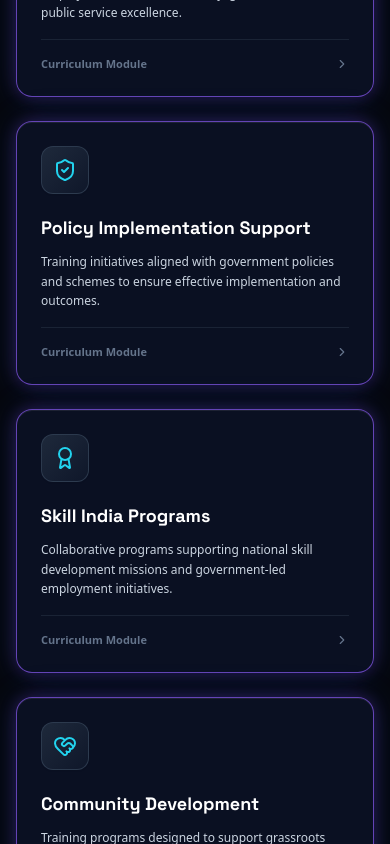
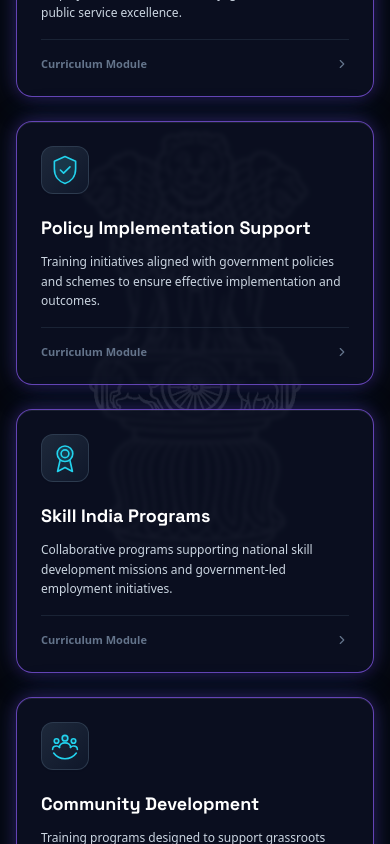
Before and after one commit to Tvadev24/Talentic360.AI, a React (Vite) app: page / in a window 390 px wide. Shown: the part 9240-10084 px from the top of the page. Built offline with nearby package versions, Linux system fonts and the light colour scheme.

Commit message:
feat: add transparent Government emblem background watermark and custom Government SVG icons

```diff
--- a/src/components/ProgramsSection.jsx
+++ b/src/components/ProgramsSection.jsx
@@ -181,6 +181,69 @@ const corporateIconMap = {
   'Leadership Development': LeadershipDevIcon,
   'Innovation Workshops': InnovationWorkshopsIcon,
   'Performance Optimization': PerformanceOptIcon
+};
+
+/* Custom Brand-Matched SVG Icons for Government Programs */
+function PublicSectorIcon({ className = 'w-full h-full' }) {
+  return (
+    <svg className={className} viewBox="0 0 48 48" fill="none" stroke="currentColor" strokeWidth="2.3" strokeLinecap="round" strokeLinejoin="round">
+      {/* Classical government pediment & dome */}
+      <path d="M6 18L24 7l18 11H6z" fill="currentColor" fillOpacity="0.14" />
+      <path d="M24 4v3" />
+      {/* 4 Classical pillars */}
+      <path d="M11 18v17M19 18v17M29 18v17M37 18v17" />
+      {/* Base steps */}
+      <rect x="7" y="35" width="34" height="4" rx="1" fill="currentColor" fillOpacity="0.12" />
+      <path d="M4 42h40" />
+    </svg>
+  );
+}
+
+function PolicySupportIcon({ className = 'w-full h-full' }) {
+  return (
+    <svg className={className} viewBox="0 0 48 48" fill="none" stroke="currentColor" strokeWidth="2.3" strokeLinecap="round" strokeLinejoin="round">
+      {/* Governance shield */}
+      <path d="M24 5l15 6.5v11c0 10.5-6.4 17.8-15 20.5-8.6-2.7-15-10-15-20.5v-11L24 5z" fill="currentColor" fillOpacity="0.12" />
+      {/* Verified checkmark */}
+      <path d="M17.5 24l4.5 4.5 9-9" />
+    </svg>
+  );
+}
+
+function SkillIndiaIcon({ className = 'w-full h-full' }) {
+  return (
+    <svg className={className} viewBox="0 0 48 48" fill="none" stroke="currentColor" strokeWidth="2.3" strokeLinecap="round" strokeLinejoin="round">
+      {/* National skill rosette / medal */}
+      <circle cx="24" cy="18" r="11" fill="currentColor" fillOpacity="0.14" />
+      <circle cx="24" cy="18" r="5.5" />
+      {/* Ribbon tails */}
+      <path d="M17 27.5L13.5 43l10.5-5.5L34.5 43 31 27.5" fill="currentColor" fillOpacity="0.08" />
+    </svg>
+  );
+}
+
+function CommunityDevIcon({ className = 'w-full h-full' }) {
+  return (
+    <svg className={className} viewBox="0 0 48 48" fill="none" stroke="currentColor" strokeWidth="2.3" strokeLinecap="round" strokeLinejoin="round">
+      {/* Community figures */}
+      <circle cx="24" cy="13" r="4" fill="currentColor" fillOpacity="0.16" />
+      <circle cx="12" cy="17" r="3.2" fill="currentColor" fillOpacity="0.12" />
+      <circle cx="36" cy="17" r="3.2" fill="currentColor" fillOpacity="0.12" />
+      {/* Supportive arc / joined hands */}
+      <path d="M16 26c0-4 3.5-6.5 8-6.5s8 2.5 8 6.5" />
+      <path d="M6.5 29c0-3 2.5-5 5.5-5 1.8 0 3.3.7 4.3 1.8" />
+      <path d="M41.5 29c0-3-2.5-5-5.5-5-1.8 0-3.3.7-4.3 1.8" />
+      {/* Caring hands cradle at bottom */}
+      <path d="M8 34c4 5.5 9.5 8 16 8s12-2.5 16-8" />
+    </svg>
+  );
+}
+
+const governmentIconMap = {
+  'Public Sector Training': PublicSectorIcon,
+  'Policy Implementation Support': PolicySupportIcon,
+  'Skill India Programs': SkillIndiaIcon,
+  'Community Development': CommunityDevIcon
 };
 
 function CorporateMagnifierSection({ program, gradientClass, iconMap, onExplore }) {
@@ -544,8 +607,22 @@ export default function ProgramsSection({ onOpenProgramModal }) {
           <section
             key={program.id}
             id={program.id}
-            className="relative py-10 sm:py-14 bg-transparent border-b border-indigo-200/80 dark:border-purple-500/30 transition-colors duration-200"
+            className="relative py-10 sm:py-14 bg-transparent border-b border-indigo-200/80 dark:border-purple-500/30 transition-colors duration-200 overflow-hidden"
           >
+            {/* Dignified State Emblem Background Watermark for Government Programs */}
+            {program.id === 'government' && (
+              <div
+                aria-hidden="true"
+                className="absolute inset-0 flex items-center justify-center pointer-events-none select-none z-0"
+              >
+                <img
+                  src="/assets/govt-emblem.png"
+                  alt=""
+                  className="h-[82%] max-h-[420px] w-auto object-contain opacity-[0.09] dark:opacity-[0.14] dark:invert"
+                />
+              </div>
+            )}
+
             <div className="max-w-7xl mx-auto px-4 sm:px-6 lg:px-8 relative z-10">
 
                 {/* Section Header */}
@@ -564,8 +641,13 @@ export default function ProgramsSection({ onOpenProgramModal }) {
                 {/* 4 Cards Grid */}
                 <div className="grid grid-cols-1 md:grid-cols-2 lg:grid-cols-4 gap-6 mb-12">
                   {program.items.map((item, itemIdx) => {
-                    const CustomAcademicIcon = program.id === 'academic' ? academicIconMap[item.title] : null;
-                    const ItemIcon = CustomAcademicIcon || iconMap[item.icon] || BookOpen;
+                    const CustomProgramIcon =
+                      program.id === 'academic'
+                        ? academicIconMap[item.title]
+                        : program.id === 'government'
+                          ? governmentIconMap[item.title]
+                          : null;
+                    const ItemIcon = CustomProgramIcon || iconMap[item.icon] || BookOpen;
                     const flipImage =
                       program.id === 'academic' ? academicFlipImages[item.title] : null;
                     const bgCard = backgroundPhotoCards[item.title];
@@ -645,12 +727,16 @@ export default function ProgramsSection({ onOpenProgramModal }) {
                     return (
                       <div
                         key={itemIdx}
-                        className="group p-6 sm:p-7 rounded-2xl bg-white/80 dark:bg-[#0c1226]/85 border border-slate-200 dark:border-slate-800 hover:border-indigo-400 dark:hover:border-cyan-400/60 shadow-sm hover:shadow-xl dark:hover:shadow-[0_0_30px_rgba(0,0,0,0.5)] transition-all duration-300 flex flex-col justify-between"
+                        className={`group p-6 sm:p-7 rounded-2xl border border-slate-200 dark:border-slate-800 hover:border-indigo-400 dark:hover:border-cyan-400/60 shadow-sm hover:shadow-xl dark:hover:shadow-[0_0_30px_rgba(0,0,0,0.5)] transition-all duration-300 flex flex-col justify-between ${
+                          program.id === 'government'
+                            ? 'bg-white/70 dark:bg-[#0c1226]/75 backdrop-blur-[2px]'
+                            : 'bg-white/80 dark:bg-[#0c1226]/85'
+                        }`}
                       >
                         <div>
                           {/* Icon Header */}
-                          <div className={`w-12 h-12 rounded-xl bg-gradient-to-br from-indigo-50 to-purple-50 dark:from-slate-800 dark:to-slate-900 border border-slate-200 dark:border-slate-700/80 flex items-center justify-center text-indigo-600 dark:text-cyan-400 group-hover:scale-110 transition-transform mb-5 shadow-sm ${CustomAcademicIcon ? 'p-1.5' : ''}`}>
-                            <ItemIcon className={CustomAcademicIcon ? 'w-full h-full' : 'w-6 h-6'} />
+                          <div className={`w-12 h-12 rounded-xl bg-gradient-to-br from-indigo-50 to-purple-50 dark:from-slate-800 dark:to-slate-900 border border-slate-200 dark:border-slate-700/80 flex items-center justify-center text-indigo-600 dark:text-cyan-400 group-hover:scale-110 transition-transform mb-5 shadow-sm ${CustomProgramIcon ? 'p-1.5' : ''}`}>
+                            <ItemIcon className={CustomProgramIcon ? 'w-full h-full' : 'w-6 h-6'} />
                           </div>
 
                           {/* Title */}
```
Also changed, not shown: public/assets/govt-emblem.png (added).
